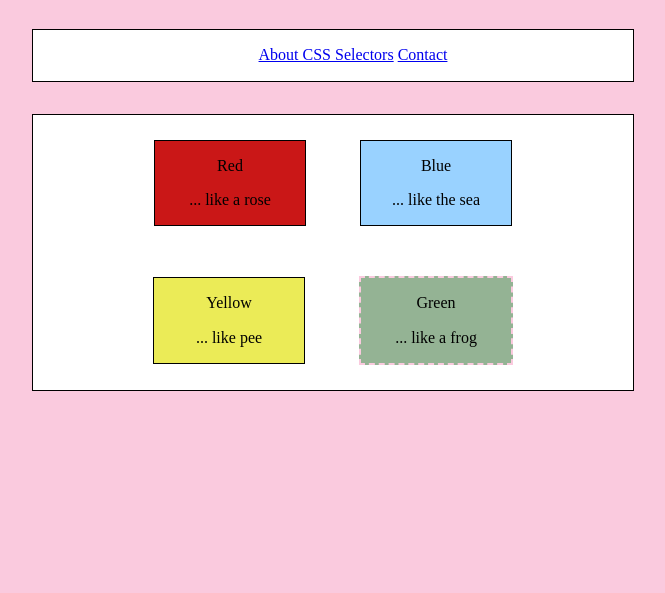
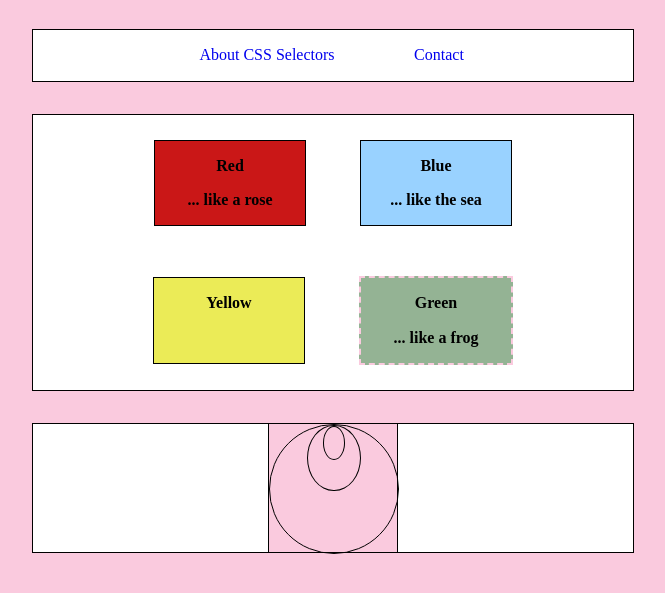
Before and after one commit to vanderhoop/css_selector_training, a plain HTML site: page index.html in a window 1280 px wide. Shown: the part 61-654 px from the top of the page, without its empty margins (307-972 px from the left). Drawn offline with nearby package versions, Linux system fonts and the light colour scheme.

Commit message:
updates readme and tests styles

```diff
--- a/index.html
+++ b/index.html
@@ -15,6 +15,7 @@
       <li><a href="http://css-tricks.com/how-css-selectors-work/">Contact</a></li>
     </ul>
   </div>
+
   <div class="container">
     <div class="red">
       <p>Red</p>
@@ -33,5 +34,15 @@
       <p class="example">... like a frog</p>
     </div>
   </div>
+
+  <div class="target container">
+    <div class="centered wrapper">
+      <div class="ring outermost">
+        <div class="ring middle">
+          <div class="ring innermost"></div>
+        </div>
+      </div>
+    </div>
+  </div>
 </body>
 </html>
--- a/stylesheets/style.css
+++ b/stylesheets/style.css
@@ -1,7 +1,6 @@
 
 html, body {
   background-color: #facade;
-  height: 100%;
   text-align: center;
 }
 
@@ -11,14 +10,9 @@ div {
   width: 150px;
 }
 
-ul {
-  list-style: none;
-  display: inline-block;
-  text-align: left;
-}
-
 li {
   display: inline-block;
+  width: 30%;
 }
 
 div.container {
@@ -47,6 +41,43 @@ h2 {
   color: rgb(202, 23, 23);
 }
 
+.target {
+  position: relative;
+  height: 8em;
+}
+
+.centered {
+  margin: 0 auto;
+  width: 33%;
+  height: 100%;
+}
+
+.wrapper {
+  background-color: #facade;
+  position: relative;
+}
+
+.target div.centered.wrapper {
+  height: 8em;
+  width: 8em;
+  border-top: none;
+  border-bottom: none;
+  background-color: #facade;
+}
+
+.ring {
+  margin: 0 auto;
+  width: 40%;
+  height: 50%;
+  border: 1px solid black;
+  border-radius: 50%;
+}
+
+.outermost {
+  height: 100%;
+  width: 100%;
+}
+
 /*==================================*/
 /* Write Your Styles below!!! */
 /*==================================*/
@@ -55,7 +86,19 @@ h1 {
   text-transform: uppercase;
 }
 
+a {
+  text-decoration: none;
+}
+
+p {
+  font-weight: bold;
+}
+
 .green {
   background-color: rgb(148, 179, 148);
   border: 2px dashed #facade;
 }
+
+.yellow p:nth-child(2) {
+  opacity: 0.0;
+}
```
Also changed, not shown: 1 other file.
